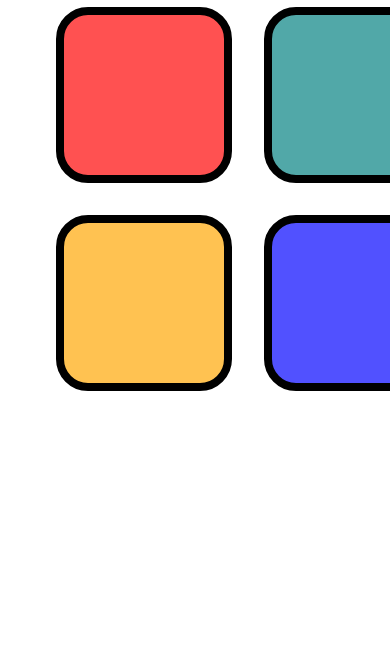
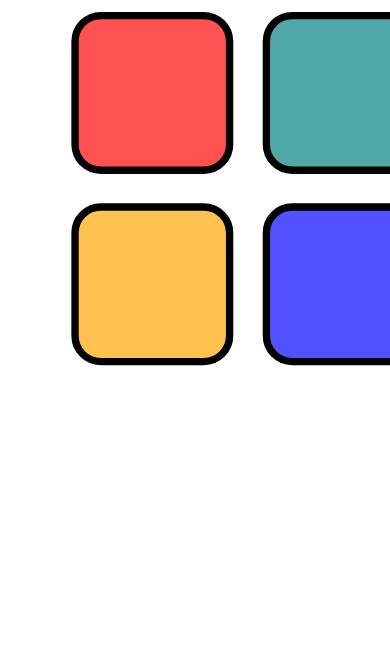
Before and after one commit to KrishnaKC15/Simon-Says, a plain HTML site: page index.html in a window 390 px wide. Shown: the part 195-844 px from the top of the page. Drawn offline with Linux system fonts and the light colour scheme.

Commit message:
Update style.css

```diff
--- a/style.css
+++ b/style.css
@@ -79,7 +79,9 @@
 }
 
 @media (max-width:645px) {
-
+    .container{
+        transform: scale(0.92);
+    }
     .info-text{
         transform: scale(0.4);
         top: -2em;
```
